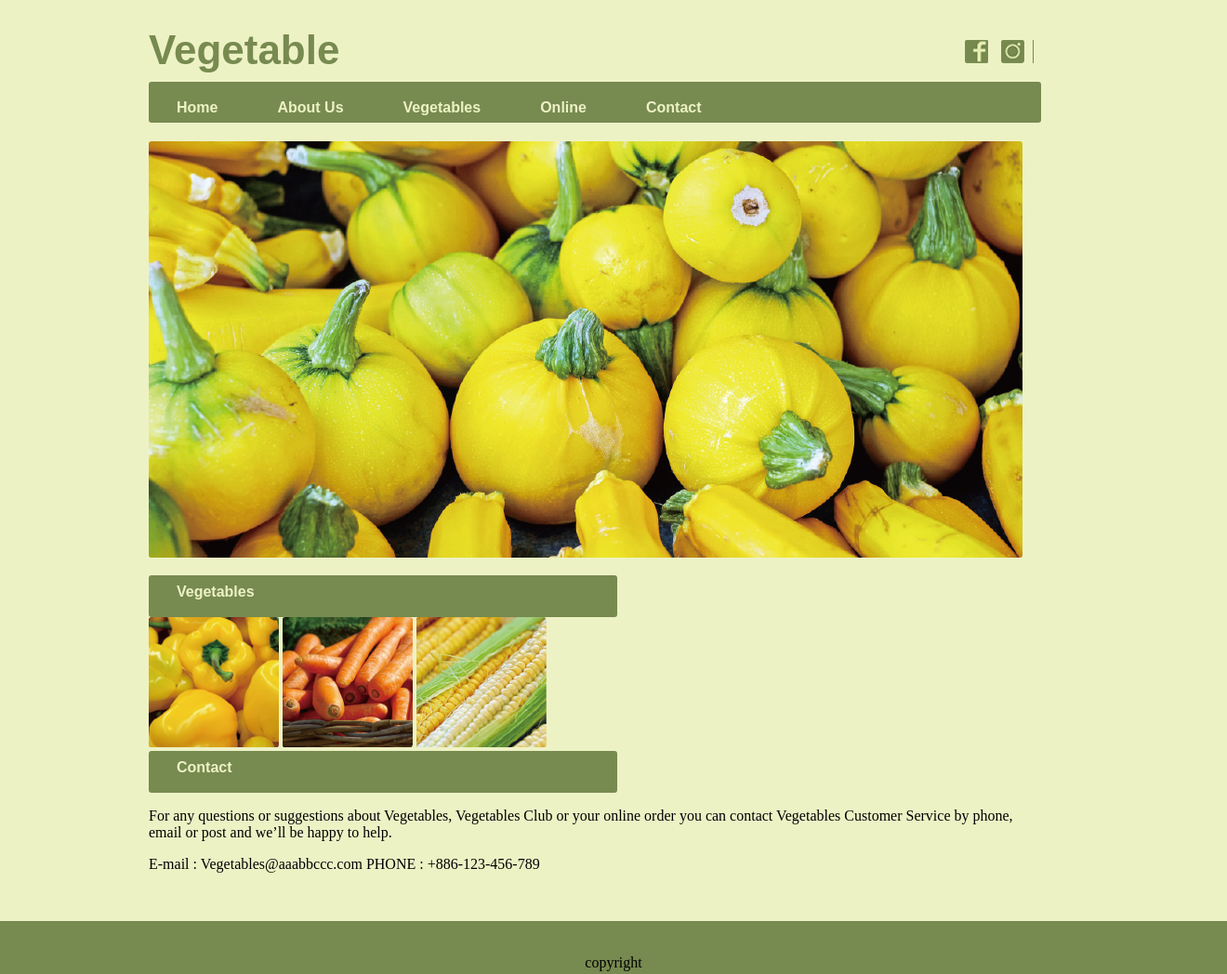
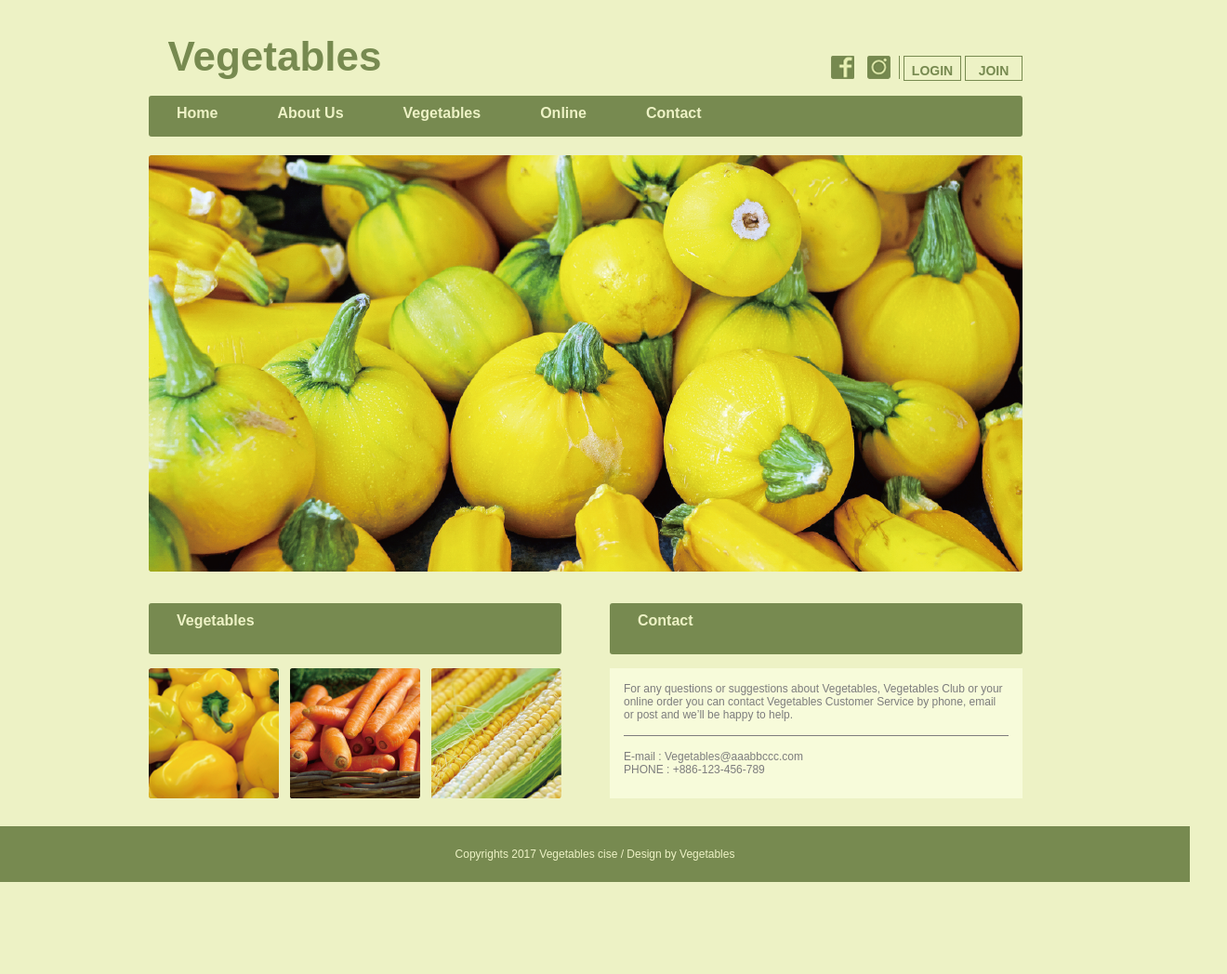
Before and after one commit to hokomili/hootest, a plain HTML site: page index.html in a window 1280 px wide. Shown: the whole page at 93% size, 1320 px wide, since content can reach past the window. After the commit the page ends 949 px from the top, so only its background shows below. Drawn offline with Linux system fonts and the light colour scheme.

Commit message:
re-align

```diff
--- a/index.html
+++ b/index.html
@@ -10,14 +10,18 @@
     <div class="container">
         <header>
             <div class="title">
-                <h1 id="Vegetables">Vegetable</h1>
+                <h1 id="Vegetables">Vegetables</h1>
             </div>
-            <div>
+            <div class="login">
                 <div><img src="img\btn_facebook.png" alt="" id="btn_facebook"></div>
                 <div><img src="img\btn_instagram.png" alt="" id="btn_instagram"></div>
                 <div class="line_login"></div>
-                <div></div>
-                <div></div>
+                <div class="box">
+                    <p>LOGIN</p>
+                </div>
+                <div class="box">
+                    <p>JOIN</p>
+                </div>
             </div>
         </header>
         <nav>
@@ -39,31 +43,36 @@
                 </li>
             </ul>
         </nav>
+        <img src="img\img_main_pumpkin.png" alt="" class="img_main_pumpkin">
         <main>
-            <img src="img\img_main_pumpkin.png" alt="" class="img_main_pumpkin">
-            <div>
+            <div class="maindiv">
                 <div class="greenlabel">
                     <h3>Vegetables</h3>
                 </div>
+                <div class="images">
                 <img src="img\img_vegetables_pepper.png" alt="">
                 <img src="img\img_vegetables_carrot.png" alt="">
                 <img src="img\img_vegetables_corn.png" alt="">
+                </div>
             </div>
-            <div>
+            <div class="maindiv">
                 <div class="greenlabel">
                     <h3>Contact</h3>
                 </div>
-                <p>For any questions or suggestions about Vegetables, Vegetables Club or your
-                    online order you can contact Vegetables Customer Service by phone, email
-                    or post and we’ll be happy to help.</p>
-                <div></div>
-                <p>E-mail : Vegetables@aaabbccc.com
-                    PHONE : +886-123-456-789</p>
+                <div class="contacts">
+                    <p>For any questions or suggestions about Vegetables, Vegetables Club or your
+                        online order you can contact Vegetables Customer Service by phone, email or
+                        post and we’ll be happy to help.</p>
+                    <div id="line"></div>
+                    <p>E-mail : Vegetables@aaabbccc.com</p>
+                    <p></p>
+                    <p>PHONE : +886-123-456-789</p>
+                </div>
             </div>
         </main>
     </div>
     <footer>
-        <p>copyright</p>
+        <p>Copyrights 2017 Vegetables cise / Design by Vegetables</p>
     </footer>
 </body>
 </html>
--- a/vegetarian.css
+++ b/vegetarian.css
@@ -1,3 +1,7 @@
+*{
+  margin-block-start:0;
+  margin-block-end: 0;
+}
 html {
   height:100%;
   --beige:#edf2c5;
@@ -11,6 +15,10 @@ header{
 }
 header div{
   display:inline-block;
+  height:62px;
+}
+.login{
+  height:38px;
 }
 body {
   margin:0;
@@ -19,15 +27,36 @@ body {
   min-height: 100%;
 }
 .container {
-  flex:1;
-  padding:36px 160px;
+  padding:36px 0px 0px 160px;
+  text-align: center;
+  width: 940px;
 }
 footer {
   width:100%;
   position : bottom;
-  padding:20px;
   text-align: center;
   background-color: #778a50;
+}
+footer p {
+  padding:23px 0px;
+  font-family: Arial;
+  font-size: 12px;
+  color: var(--beige);
+}
+main {
+  margin:15px 0px;
+  display:flex;
+  flex-direction:row;
+  justify-content: space-between;
+}
+.maindiv {
+  width:444px;
+}
+.images{
+  margin:15px 0px;
+  display:flex;
+  flex-direction:row;
+  justify-content: space-between;
 }
 ul {
   height: 44px;
@@ -40,11 +69,10 @@ li {
 }
 li p,h3{
   height: 23px;
-  margin: 0;
+  margin: 0px;
   font-family: Arial;
   font-size: 16px;
   font-weight: 900;
-  line-height: 2.25;
   text-align: left;
   letter-spacing: normal;
   color: var(--beige);
@@ -60,25 +88,55 @@ nav {
   height: 25px;
   background-color: #778a50;
 }
+.box{
+  width: 60px;
+  height: 25px;
+  border: solid 1px #778a50;
+  vertical-align: top;
+  text-align: center;
+}
+.box p{
+  margin:7px 7px 5px 7px;
+  width: 46px;
+  height: 15px;
+  font-family: Arial;
+  font-size: 14px;
+  font-weight: bold;
+  color: #778a50;
+}
 .img_main_pumpkin {
   margin:15px 0px;
   height: 448px;
   object-fit: contain;
 }
 .greenlabel{
-  width: 444px;
-  padding:0px 30px;
+  width: 384px;
+  padding:10px 30px 0px 30px;
   height: 45px;
   border-radius: 3px;
   background-color: #778a50;
 }
+.contacts{
+  margin:15px 0px;
+  width:414px;
+  padding:15px;
+  height: 110px;
+  background-color: #f7fbda;
+}
+.contacts p {
+  margin:0;
+  width: 414px;
+  font-family: Arial;
+  font-size: 12px;
+  text-align: left;
+  color: #7d7d7d;
+}
 #Vegetables {
-  margin:0;
+  width: 271px;
+  height: 62px;
   font-family: Arial;
   font-size: 44px;
   font-weight: 900;
-  line-height: 0.82;
-  text-align: left;
   color: #778a50;
 }
 #btn_facebook{
@@ -93,3 +151,9 @@ nav {
   height: 25px;
   object-fit: contain;
 }
+#line{
+  margin:15px 0px;
+  width: 414px;
+  height: 1px;
+  background-color: #7d7d7d;
+}
```
